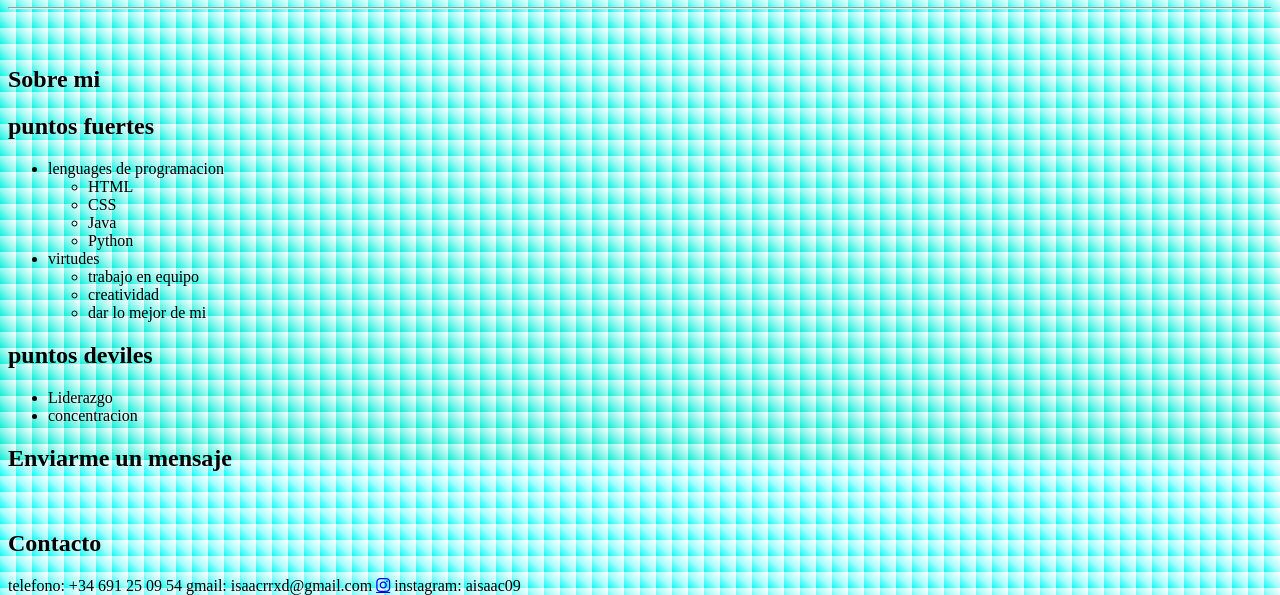
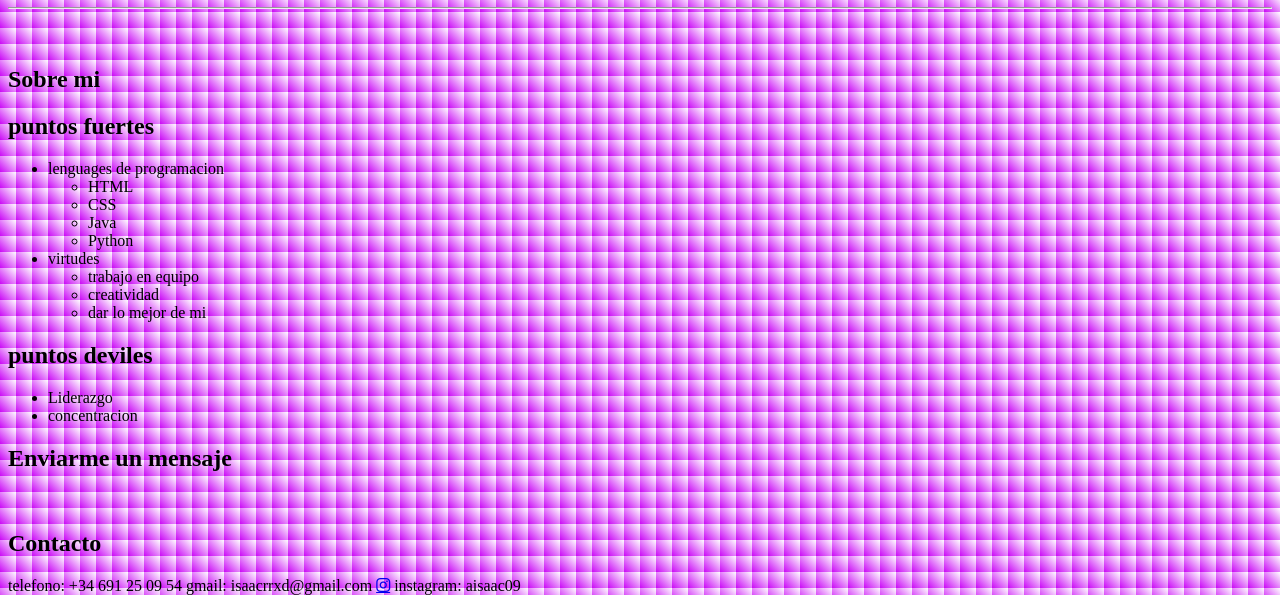
Before and after one commit to isaac-rub/isaac-rub.github.io, a plain HTML site: page index.html in a window 1280 px wide. Shown: the part 356-951 px from the top of the page. Drawn offline with Linux system fonts and the light colour scheme.

Commit message:
cambio de color fondo

```diff
--- a/portafolio/estilos.css
+++ b/portafolio/estilos.css
@@ -1,8 +1,8 @@
 body {
     height: 100vh;
     background-image:
-      linear-gradient(45deg, rgb(7, 246, 234), white),
-      linear-gradient(lightBlue, darkRed);
+      linear-gradient(45deg, rgb(202, 7, 246), white);
+
     background-size: 1em 1em, 100% 100%;
     background-blend-mode: hard-light;
 }
```
